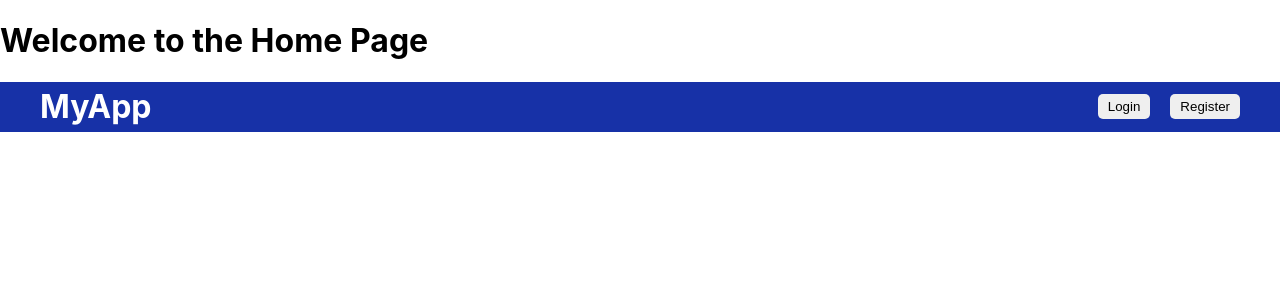
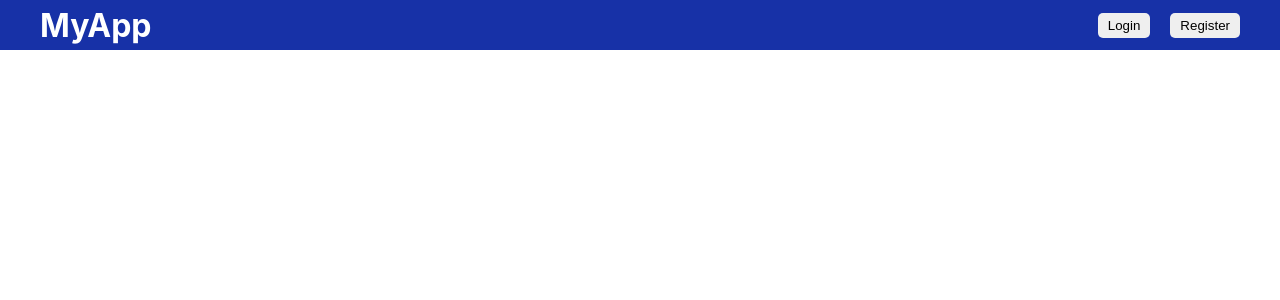
Before and after one commit to Fahim-Rahaman/Hotel-Booking-Site, a React (Create React App) app in the folder frontend/: page / in a window 1280 px wide. Shown: the top 300 px of the page. Built offline with nearby package versions, Linux system fonts and the light colour scheme.

Commit message:
commit and branch delete

```diff
--- a/frontend/src/pages/home/Home.jsx
+++ b/frontend/src/pages/home/Home.jsx
@@ -3,7 +3,6 @@ import Navbar from '../../components/navbar/Navbar'
 const Home = () => {
   return (
     <div>
-      <h1>Welcome to the Home Page</h1>
       <Navbar />
     </div>
   )
```
